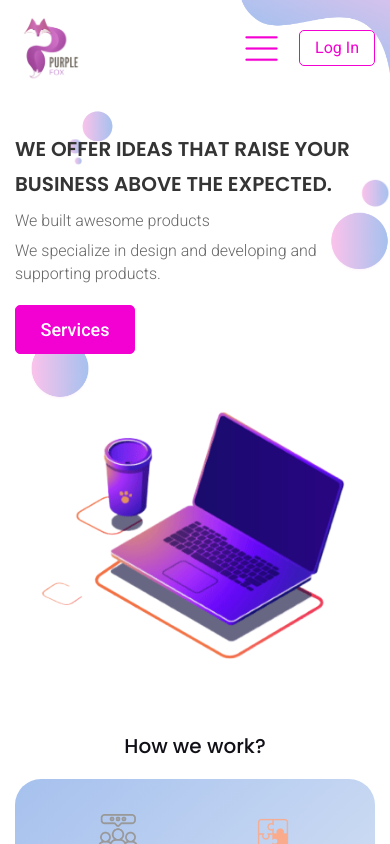
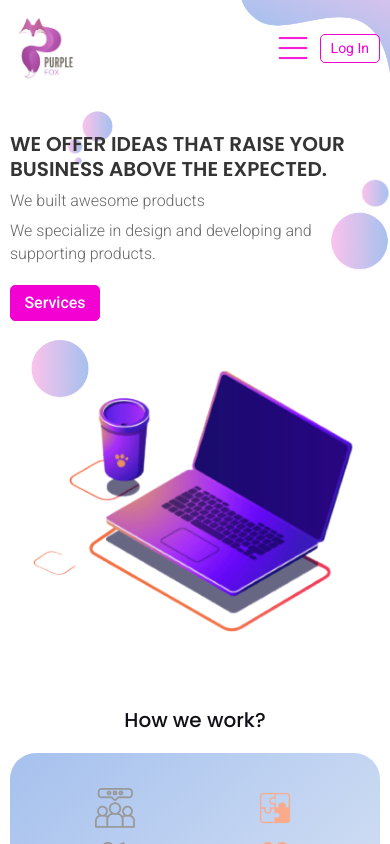
Before and after one commit to MeytikhanyanHovsep/SFS-Company, a Next.js app: page / in a window 390 px wide. Shown: the top 844 px of the page. Built offline with nearby package versions, Linux system fonts and the light colour scheme.

Commit message:
changed mobile details

```diff
--- a/app/globals.css
+++ b/app/globals.css
@@ -69,8 +69,8 @@ body::-webkit-scrollbar-thumb {
 
 @media screen and (max-width:550px) {
     .container {
-        padding-right: 15px;
-        padding-left: 15px;
+        padding-right: 10px;
+        padding-left: 10px;
     }
 }
 
--- a/components/AboutUsDetails/Team.jsx
+++ b/components/AboutUsDetails/Team.jsx
@@ -65,7 +65,7 @@ export default function OurTeam({ isFull = false }) {
                     </Swiper>
                 </div>
             }
-            <Image src="/designDetailsImages/teamDetail.png" alt='' className={ `absolute z-[-1] bottom-[-65px] max-w-[245px] xs:max-w-[170px] xs:left-[-50px] object-contain left-[-115px] ${ isFull ? "translate-y-[-50%] top-[50%]" : "bottom-[-65px]" }` } width={ 250 } height={ 250 } />
+            <Image src="/designDetailsImages/teamDetail.png" alt='' className={ `absolute z-[-1]  max-w-[245px] xs:max-w-[150px] xs:left-[-50px] object-contain left-[-115px] ${ isFull ? "translate-y-[-50%] top-[50%] bottom-[65px]" : "bottom-[-65px] xs:bottom-0" }` } width={ 250 } height={ 250 } />
         </div>
     );
 }
--- a/components/AboutUsDetails/index.jsx
+++ b/components/AboutUsDetails/index.jsx
@@ -12,7 +12,7 @@ export default function AboutUsDetails() {
         <div className='mt-[125px] xs:mt-[80px] w-full mb-[150px] xs:mb-[80px]'>
             <Title>Who are we?</Title>
             <div className='container sm:flex-col sm:mt-0 flex justify-between items-center pl-[100px] overflow-hidden' >
-                <Image alt='programmer' src="/aboutUsImages/programmer.png" width={ 700 } height={ 700 } className='sm:order-2 lg:max-w-[370px] max-w-[500px] sm:max-w-[300px] object-contain ' />
+                <Image alt='programmer' src="/aboutUsImages/programmer.png" width={ 700 } height={ 700 } className='sm:order-2 xs:w-full lg:max-w-[370px] max-w-[500px] sm:max-w-[300px] object-contain ' />
                 <div className='relative grid grid-cols-2 w-full max-w-[650px] justify-center'>
                     <div className='flex top-[20px] relative md:static sm:flex-row md:flex-col px-[17px] md:py-[30px] py-[75px] gap-[20px] sm:gap-[10px] items-center justify-center xs:flex-col rounded-[15px]'>
                         <span className={ `text-[#96b9f3] text-[45px] md:text-[40px] sm:text-[30px] font-[700] ${ roboto.className }` }>120+</span>
--- a/components/Header.jsx
+++ b/components/Header.jsx
@@ -37,11 +37,11 @@ export default function Header() {
                         <span className="h-[3px] left-0 w-10 absolute -rotate-45 bg-white"></span>
                     </button></li>
                 </ul>
-                <div className='flex gap-[30px] sm:gap-[15px] justify-center items-center'>
+                <div className='flex gap-[30px] sm:gap-[15px] xs:gap-[7px] justify-center items-center'>
                     <button className="hidden md:block focus:outline-none" onClick={ () => setMenuToggle(true) }>
-                        <Image src={ burgerImg } alt='menu' width={ 100 } height={ 100 } className='max-w-[50px] xs:max-w-[45px] object-contain' />
+                        <Image src={ burgerImg } alt='menu' width={ 100 } height={ 100 } className='max-w-[50px] xs:max-w-[40px] object-contain' />
                     </button>
-                    <Link href="/" className={ `px-[35px] sm:px-[15px] sm:py-[5px] py-[7px] text-[#f301d2] border-[1px] border-[#f301d2] rounded-[5px] text-[16px] hover:text-[#fff] hover:bg-[#f301d2] transition-all duration-200 ${ roboto.className }` }>Log In</Link>
+                    <Link href="/" className={ `px-[35px] sm:px-[15px] xs:py-[3px] xs:px-[10px] sm:py-[5px] py-[7px] text-[#f301d2] border-[1px] border-[#f301d2] rounded-[5px] xs:text-[14px] text-[16px] hover:text-[#fff] hover:bg-[#f301d2] transition-all duration-200 ${ roboto.className }` }>Log In</Link>
                 </div>
             </nav>
             <Image alt='' width={ 500 } height={ 500 } src="/designDetailsImages/headerDetail.png" className="absolute right-0 top-0 max-w-[365px] sm:max-w-[150px] md:max-w-[250px] lg:max-w-[300px] object-contain z-[-1]" />
--- a/components/HomeDetails/index.jsx
+++ b/components/HomeDetails/index.jsx
@@ -16,12 +16,12 @@ export default function HomeDetails() {
     return (
         <div className="container flex justify-between items-center gap-[20px] md:gap-0 sm:flex-col">
             <div className="max-w-[755px] lg:pt-[50px] flex flex-col justify-center">
-                <h3 className={ `text-[40px] xs:text-[20px] lg:text-[35px] md:text-[30px] sm:text-[25px] font-[600] text-[#343434] leading-[55px] sm:leading-[35px] md:leading-[45px] ${ poppins.className }` }>WE OFFER IDEAS THAT RAISE YOUR BUSINESS ABOVE THE EXPECTED.</h3>
+                <h3 className={ `text-[40px] xs:text-[20px] lg:text-[35px] md:text-[30px] sm:text-[25px] font-[600] text-[#343434] leading-[55px] xs:leading-[25px] sm:leading-[35px] md:leading-[45px] ${ poppins.className }` }>WE OFFER IDEAS THAT RAISE YOUR BUSINESS ABOVE THE EXPECTED.</h3>
                 <p className={ `my-[7px] text-[#666] text-[20px] sm:text-[18px] xs:text-[16px] font-[300] tracking-[0.8] xs:leading-[23px] ${ roboto.className }` }>We built awesome products</p>
                 <p className={ `text-[#666] text-[20px] sm:text-[18px] xs:text-[16px] font-[300] tracking-[0.8] xs:leading-[23px] ${ roboto.className }` }>We specialize in design and developing and supporting products.</p>
-                <Link href="/services" className={ `tracking-[0.65] w-[200px] xs:w-[120px] xs:px-0 sm:w-[150px] md:mt-[20px] mt-[45px] text-center px-[37px] py-[10px] text-[18px] text-[#fff] bg-[#f301d2] border-[1px] border-[#f301d2] rounded-[5px] hover:bg-transparent hover:text-[#f301d2] transition-all duration-200 ${ roboto.className }` }>Services</Link>
+                <Link href="/services" className={ `tracking-[0.65] w-[200px] sm:w-[120px] xs:w-[90px] sm:px-0  md:mt-[20px] mt-[45px] text-center px-[37px] py-[10px] xs:py-[5px] text-[18px] text-[#fff] bg-[#f301d2] border-[1px] sm:text-[16px] border-[#f301d2] rounded-[5px] hover:bg-transparent hover:text-[#f301d2] transition-all duration-200 ${ roboto.className }` }>Services</Link>
             </div>
-            <Image priority alt='notebook' className="max-w-[535px] sm:mt-[30px] md:max-w-[350px] sm:max-w-[450px] xs:max-w-[350px] object-contain" src="/homeImages/main-image.png" width={ 1000 } height={ 1000 } />
+            <Image priority alt='notebook' className="max-w-[535px] sm:mt-[20px] md:max-w-[350px] sm:max-w-[450px] xs:w-full object-contain" src="/homeImages/main-image.png" width={ 1000 } height={ 1000 } />
         </div>
     )
 }
--- a/components/ServicesDetails/Orders.jsx
+++ b/components/ServicesDetails/Orders.jsx
@@ -12,7 +12,7 @@ export default function Orders() {
         <div className='w-full relative lg:mt-[100px] mt-[200px] xs:mt-[50px] xs:mb-[50px] mb-[90px]'>
             <Title>Why order a website?</Title>
             <div className='container flex md:flex-col md:items-center justify-between gap-[20px]'>
-                <Image src="/servicesImages/coding-services.png" width={ 550 } height={ 550 } className='max-w-[500px] xs:max-w-[330px] md:order-2 lg:max-w-[450px] object-contain' alt='services' />
+                <Image src="/servicesImages/coding-services.png" width={ 550 } height={ 550 } className='max-w-[500px] xs:w-full md:order-2 lg:max-w-[450px] object-contain' alt='services' />
                 <div className='flex flex-col sm:min-w-full min-h-full relative justify-center lg:gap-[30px] gap-[60px] lg:max-w-max max-w-min'>
                     <p className={ `text-[#333] md:order-2 text-[18px] leading-[32px] tracking-[0.72] font-[300] sm:text-[16px] ${ roboto.className }` }>We believe that a great deal of passion, responsibility and professionalism in work is necessary to achieve the desired level of growth and success. We eliminate all the barriers to the industry entry and facilitate profitable development.</p>
                     <div className='flex w-full min-h-[270px] xs:justify-between sm:min-w-full xs:min-h-[230px] justify-between items-end gap-[110px] lg:gap-[40px] max-w-[620px] md:gap-[100px] sm:gap-[60px] mx-auto xs:gap-0 max-h-[270px] md:pt-[25px]'>
--- a/components/ServicesDetails/index.jsx
+++ b/components/ServicesDetails/index.jsx
@@ -14,10 +14,10 @@ export default function ServicesDetails() {
     return (
         <div className="container flex justify-between items-center gap-[20px] md:gap-0 sm:flex-col">
             <div className="max-w-[755px] lg:pb-[50px] sm:pb-0 lg:pt-[50px] relative">
-                <h3 className={ `text-[40px] xs:text-[20px] lg:text-[35px] md:text-[30px] sm:text-[25px] font-[600] text-[#343434] leading-[55px] sm:leading-[35px] md:leading-[45px] ${ poppins.className }` }>WE OFFER IDEAS THAT RAISE YOUR BUSINESS ABOVE THE EXPECTED.</h3>
+                <h3 className={ `text-[40px] xs:text-[20px] lg:text-[35px] md:text-[30px] sm:text-[25px] font-[600] text-[#343434] xs:leading-[25px] leading-[55px] sm:leading-[35px] md:leading-[45px] ${ poppins.className }` }>WE OFFER IDEAS THAT RAISE YOUR BUSINESS ABOVE THE EXPECTED.</h3>
                 <p className={ `my-[7px] text-[#666] text-[20px] sm:text-[18px] xs:text-[16px] font-[300] tracking-[0.8] xs:leading-[23px] ${ roboto.className }` }>Amet minim mollit non deserunt ullamco est sit aliqua dolor do amet sint. Velit officia consequat duis enim velit mollit. Exercitation veniam consequat sunt nostrud amet.Amet minim mollit non deserunt ullamco est sit aliqua dolor do amet sint. Velit officia consequat duis enim velit mollit. Exercitation veniam consequat sunt nostrud amet.</p>
             </div>
-            <Image priority alt='' className="max-w-[535px] lg:max-w-[450px] md:max-w-[300px] sm:max-w-[500px] xs:max-w-[350px] object-contain" src="/servicesImages/main-image.png" width={ 1000 } height={ 1000 } />
+            <Image priority alt='' className="max-w-[535px] lg:max-w-[450px] md:max-w-[300px] sm:max-w-[500px] xs:w-full object-contain" src="/servicesImages/main-image.png" width={ 1000 } height={ 1000 } />
         </div>
     )
 }
```
Also changed, not shown: components/ServicesDetails/OurServices.jsx (+7 -7 lines).
